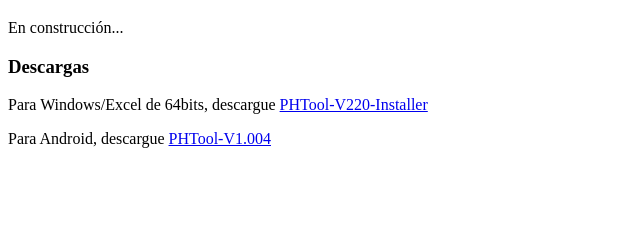
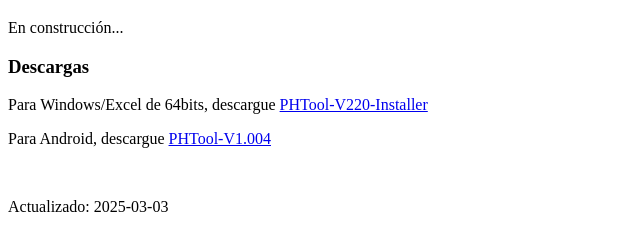
Before and after one commit to phtoolsolutions/website, a plain HTML site: page index.html in a window 1280 px wide. Shown: the part 61-312 px from the top of the page, without its empty margins (0-640 px from the left). Drawn offline with Linux system fonts and the light colour scheme.

Commit message:
Update index.html

```diff
--- a/index.html
+++ b/index.html
@@ -11,5 +11,7 @@
         <p>Para Windows/Excel de 64bits, descargue <a href="PHTool-V220-Installer.exe">PHTool-V220-Installer</a></p>
         <p>Para Android, descargue <a href="PHTool-V1.004-debug.apk">PHTool-V1.004</a></p>
 
+        <br>
+        <p>Actualizado: 2025-03-03</p>
     </body>
 </html>
```
